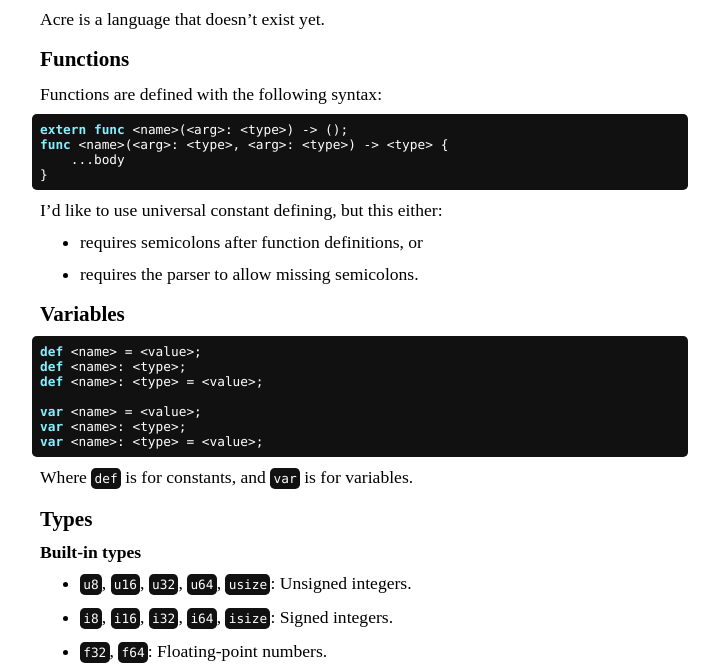
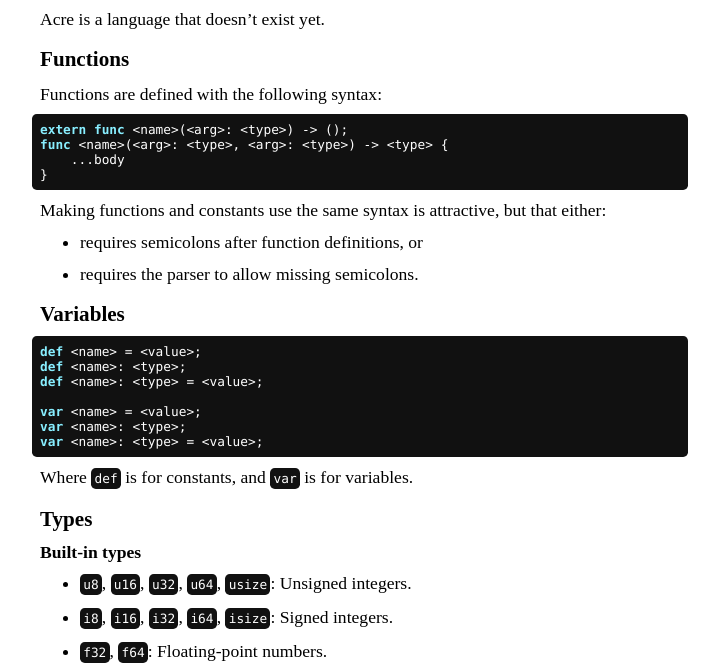
Before and after one commit to LiterallyVoid/literallyvoid.github.io, a plain HTML site: page acre.html in a window 1280 px wide. Shown: the part 105-775 px from the top of the page, without its empty margins (280-999 px from the left). Drawn offline with Linux system fonts and the light colour scheme.

Commit message:
Deploy adef9cfd136b3c52c63b7e26c5b3b4b995e8d643

```diff
--- a/acre.html
+++ b/acre.html
@@ -27,7 +27,7 @@
 <span class="hl__keyword">func</span> &lt;name&gt;(&lt;arg&gt;: &lt;type&gt;, &lt;arg&gt;: &lt;type&gt;) -&gt; &lt;type&gt; {
     ...body
 }
-</pre><p>I’d like to use universal constant defining, but this either:</p>
+</pre><p>Making functions and constants use the same syntax is attractive, but that either:</p>
 <ul>
   <li>
     <p>requires semicolons after function definitions, or</p>
```
